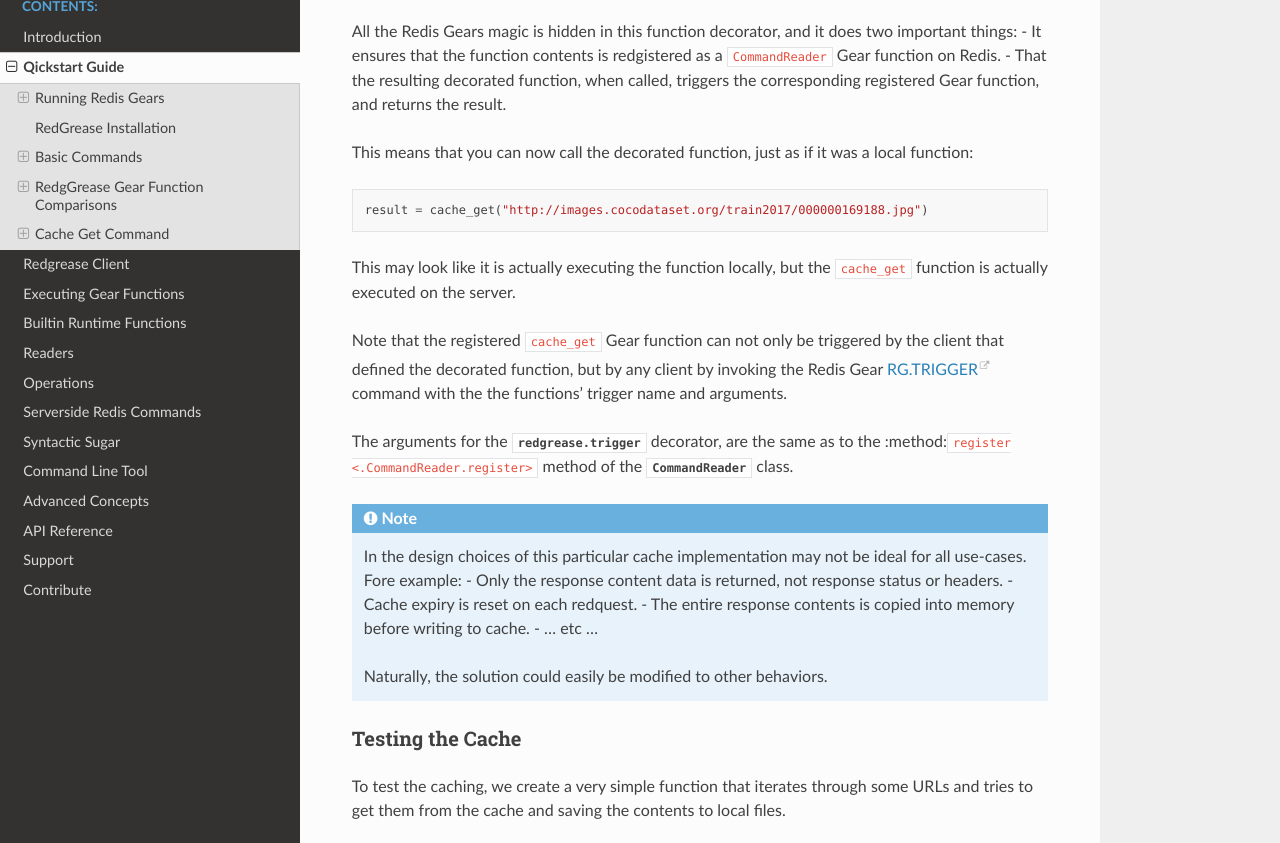
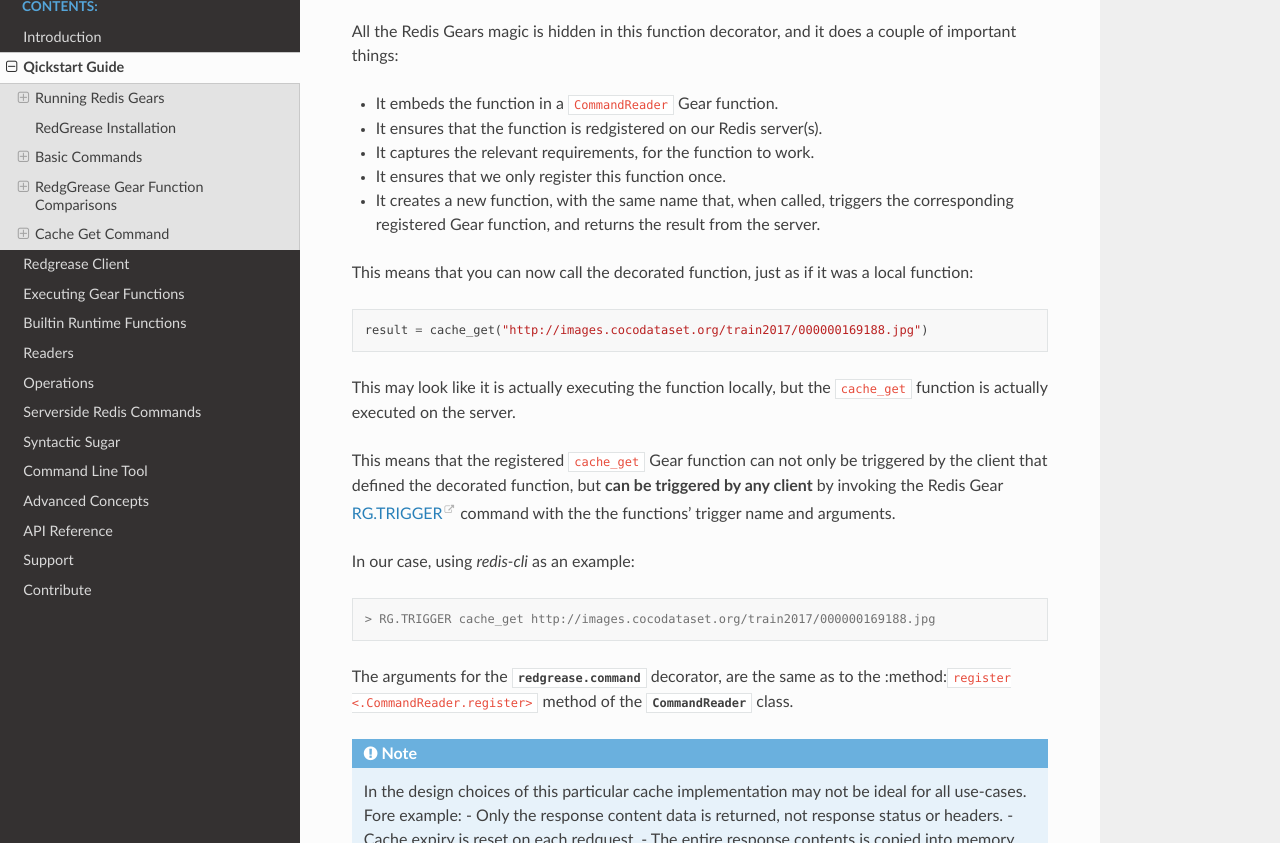
Before and after one commit to lyngon/redgrease, a Sphinx documentation site: the page built from docs/source/quickstart.rst, in a window 1280 px wide and 1400 px high, scrolled down 14639 px, cut to the strip 236-1079 px from the top of the window. Built offline with Sphinx 7.4.7 and the Read the Docs theme 2.0.0, drawn with Linux system fonts in a browser that asks for light colours.

Commit message:
Updated command decorator

```diff
--- a/docs/source/quickstart.rst
+++ b/docs/source/quickstart.rst
@@ -644,9 +644,13 @@ The really intersting part, however, is this little line.
     :emphasize-lines: 3
     :lineno-match:
 
-All the Redis Gears magic is hidden in this function decorator, and it does two important things:
-- It ensures that the function contents is redgistered as a ``CommandReader`` Gear function on Redis.
-- That the resulting decorated function, when called, triggers the corresponding registered Gear function, and returns the result.
+All the Redis Gears magic is hidden in this function decorator, and it does a couple of important things:
+
+- It embeds the function in a ``CommandReader`` Gear function.
+- It ensures that the function is redgistered on our Redis server(s).
+- It captures the relevant requirements, for the function to work.
+- It ensures that we only register this function once.
+- It creates a new function, with the same name that, when called, triggers the corresponding registered Gear function, and returns the result from the server.
 
 This means that you can now call the decorated function, just as if it was a local function:
 
@@ -656,9 +660,15 @@ This means that you can now call the decorated function, just as if it was a loc
 
 This may look like it is actually executing the function locally, but the ``cache_get`` function is actually executed on the server.
 
-Note that the registered ``cache_get`` Gear function can not only be triggered by the client that defined the decorated function, but by any client by invoking the Redis Gear `RG.TRIGGER <https://oss.redislabs.com/redisgears/commands.html#rgtrigger>`_ command with the the functions' trigger name and arguments.
+This means that the registered ``cache_get`` Gear function can not only be triggered by the client that defined the decorated function, but **can be triggered by any client** by invoking the Redis Gear `RG.TRIGGER <https://oss.redislabs.com/redisgears/commands.html#rgtrigger>`_ command with the the functions' trigger name and arguments.
 
-The arguments for the :func:`redgrease.trigger <.trigger>` decorator, are the same as to the :method:``register <.CommandReader.register>`` method of the :class:`CommandReader <.CommandReader>` class.
+In our case, using `redis-cli` as an example:
+
+.. code-block:: console
+
+    > RG.TRIGGER cache_get http://images.cocodataset.org/train2017/000000169188.jpg
+
+The arguments for the :func:`redgrease.command <.command>` decorator, are the same as to the :method:``register <.CommandReader.register>`` method of the :class:`CommandReader <.CommandReader>` class.
 
 .. note::
 
```
